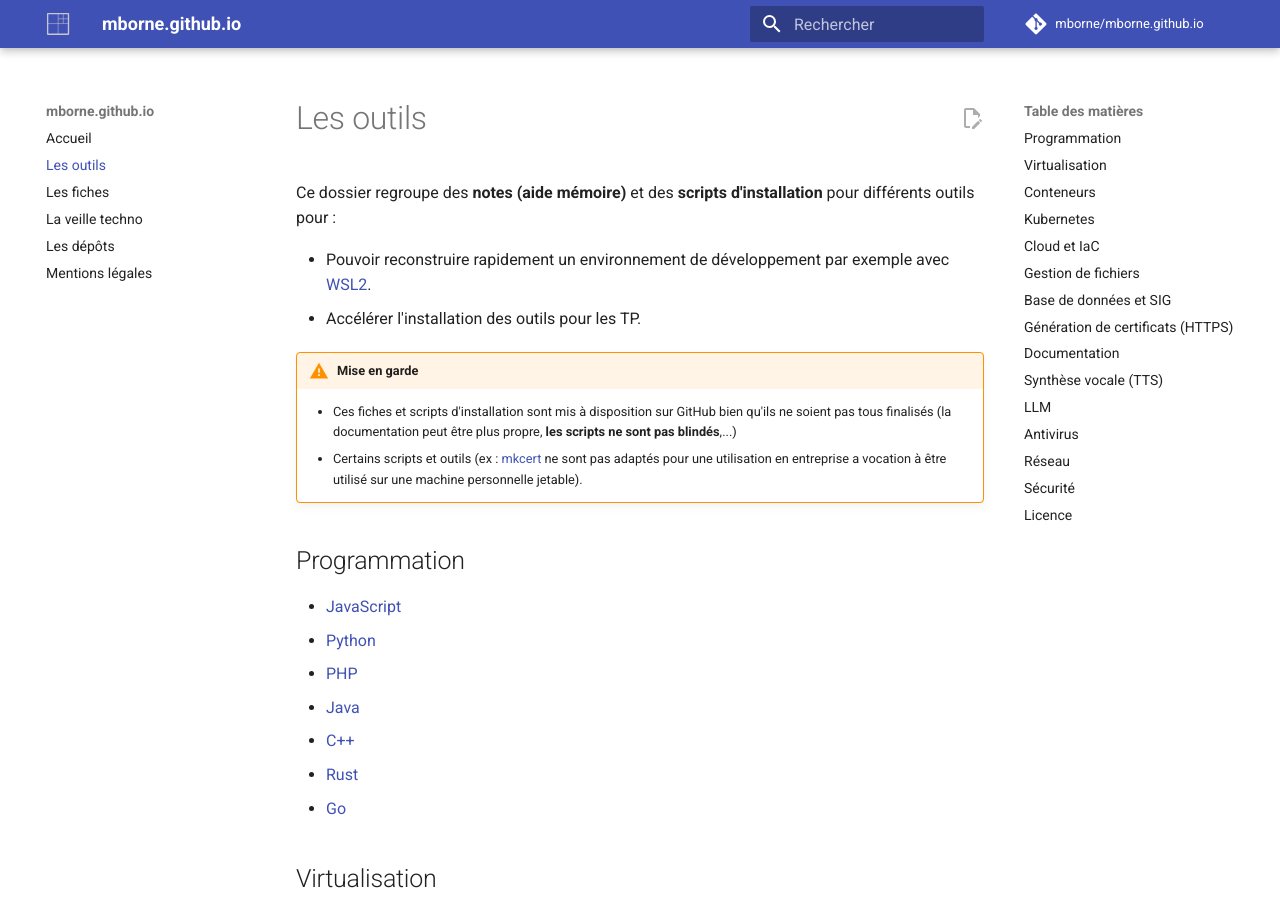
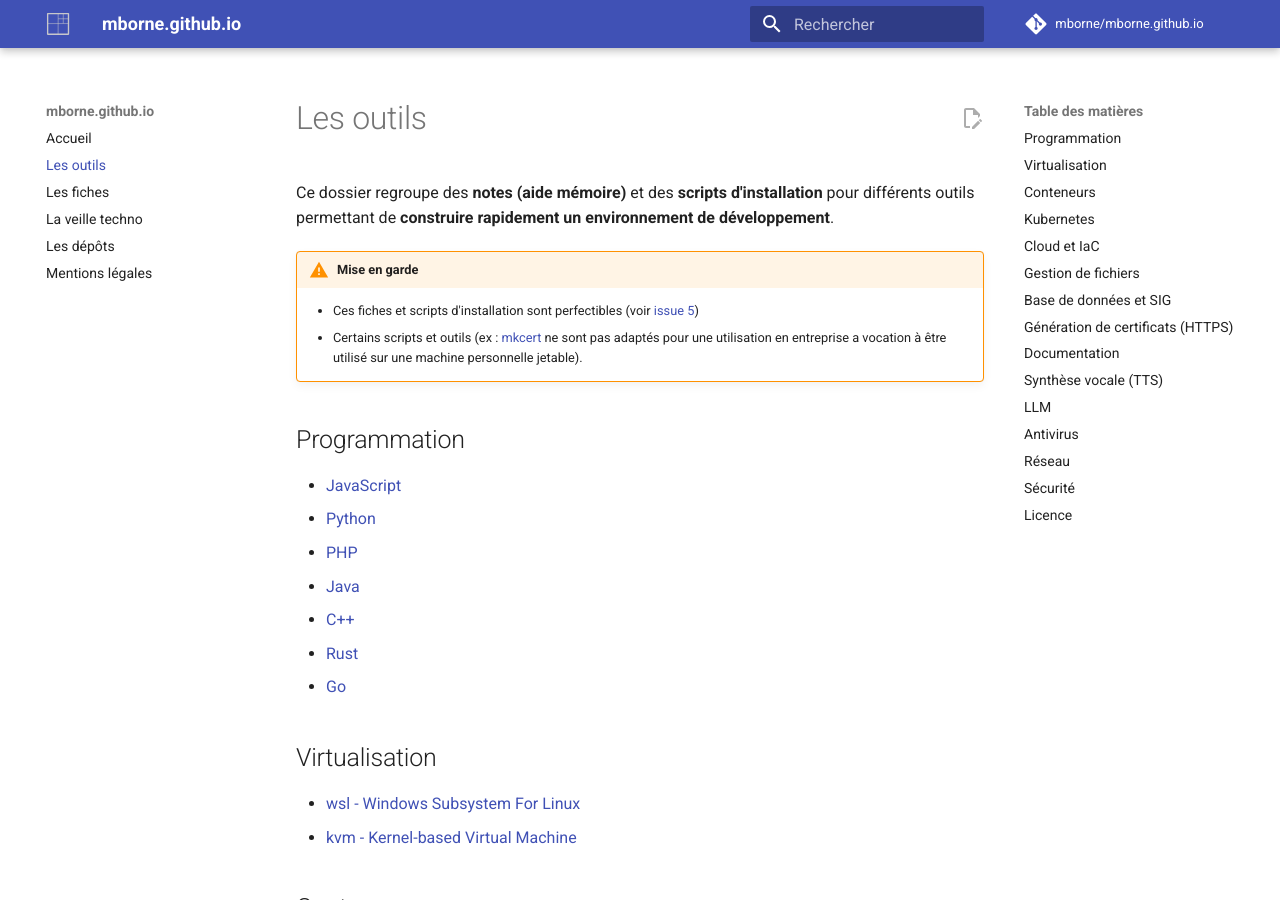
Before and after one commit to mborne/mborne.github.io, an MkDocs documentation site: the page built from docs/outils/index.md, in a window 1280 px wide and 900 px high. Built offline with MkDocs 1.6.1 and Material for MkDocs 9.7.7, drawn with Linux system fonts in a browser that asks for light colours; plug-ins that fetch from the network failed and are left out; comment, search, counter and statistics services are not loaded.

Commit message:
chore(outils): retouche de présentation

```diff
--- a/docs/outils/index.md
+++ b/docs/outils/index.md
@@ -1,12 +1,9 @@
 # Les outils
 
-Ce dossier regroupe des **notes (aide mémoire)** et des **scripts d'installation** pour différents outils pour :
-
-- Pouvoir reconstruire rapidement un environnement de développement par exemple avec [WSL2](wsl/README.md).
-- Accélérer l'installation des outils pour les TP.
+Ce dossier regroupe des **notes (aide mémoire)** et des **scripts d'installation** pour différents outils permettant de **construire rapidement un environnement de développement**.
 
 !!!warning "Mise en garde"
-    - Ces fiches et scripts d'installation sont mis à disposition sur GitHub bien qu'ils ne soient pas tous finalisés (la documentation peut être plus propre, **les scripts ne sont pas blindés**,...)
+    - Ces fiches et scripts d'installation sont perfectibles (voir [issue 5](https://github.com/mborne/mborne.github.io/issues/5))
     - Certains scripts et outils (ex : [mkcert](mkcert/README.md) ne sont pas adaptés pour une utilisation en entreprise a vocation à être utilisé sur une machine personnelle jetable).
 
 ## Programmation
```
